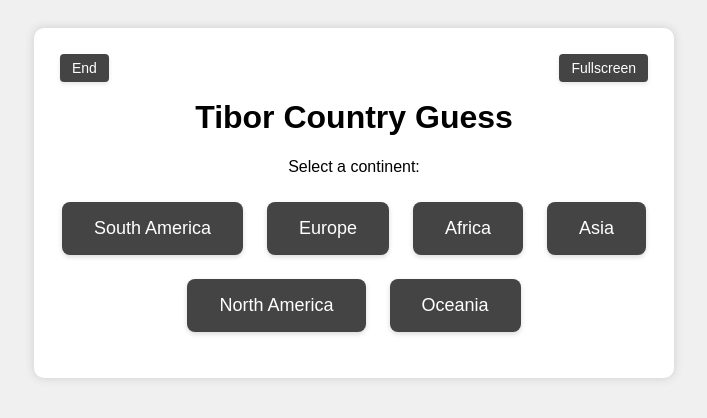
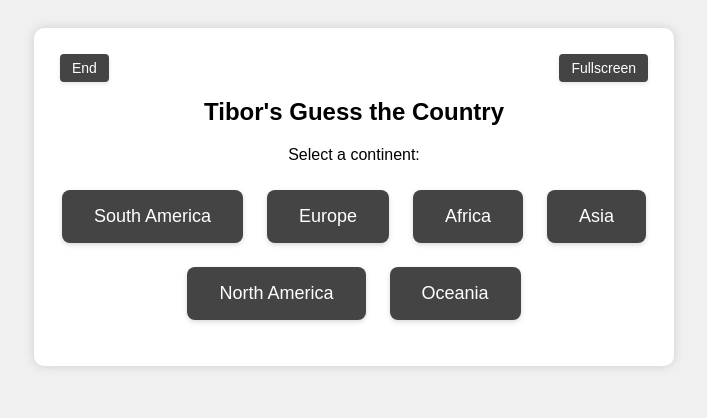
Before and after one commit to maxleos/geo-game, a plain HTML site: page index.html in a window 1280 px wide. Shown: the whole page, without its empty margins (286-993 px from the left). Drawn offline with nearby package versions, Linux system fonts and the light colour scheme.

Commit message:
Update index.html

```diff
--- a/index.html
+++ b/index.html
@@ -3,7 +3,7 @@
 <head>
   <meta charset="UTF-8" />
   <meta name="viewport" content="width=device-width, initial-scale=1.0"/>
-  <title>Tibor Country Guess</title>
+  <title>Guess the Country</title>
   <link rel="stylesheet" href="style.css" />
   <link rel="stylesheet" href="https://unpkg.com/leaflet/dist/leaflet.css" />
   <script src="https://unpkg.com/leaflet/dist/leaflet.js"></script>
@@ -14,7 +14,7 @@
       <button onclick="endGame()" class="end-btn">End</button>
       <button onclick="toggleFullscreen()" class="fullscreen-btn">Fullscreen</button>
     </div>
-    <h1>Tibor Country Guess</h1>
+    <h2>Tibor's Guess the Country</h2>
 
     <div id="menu">
       <p>Select a continent:</p>
```
